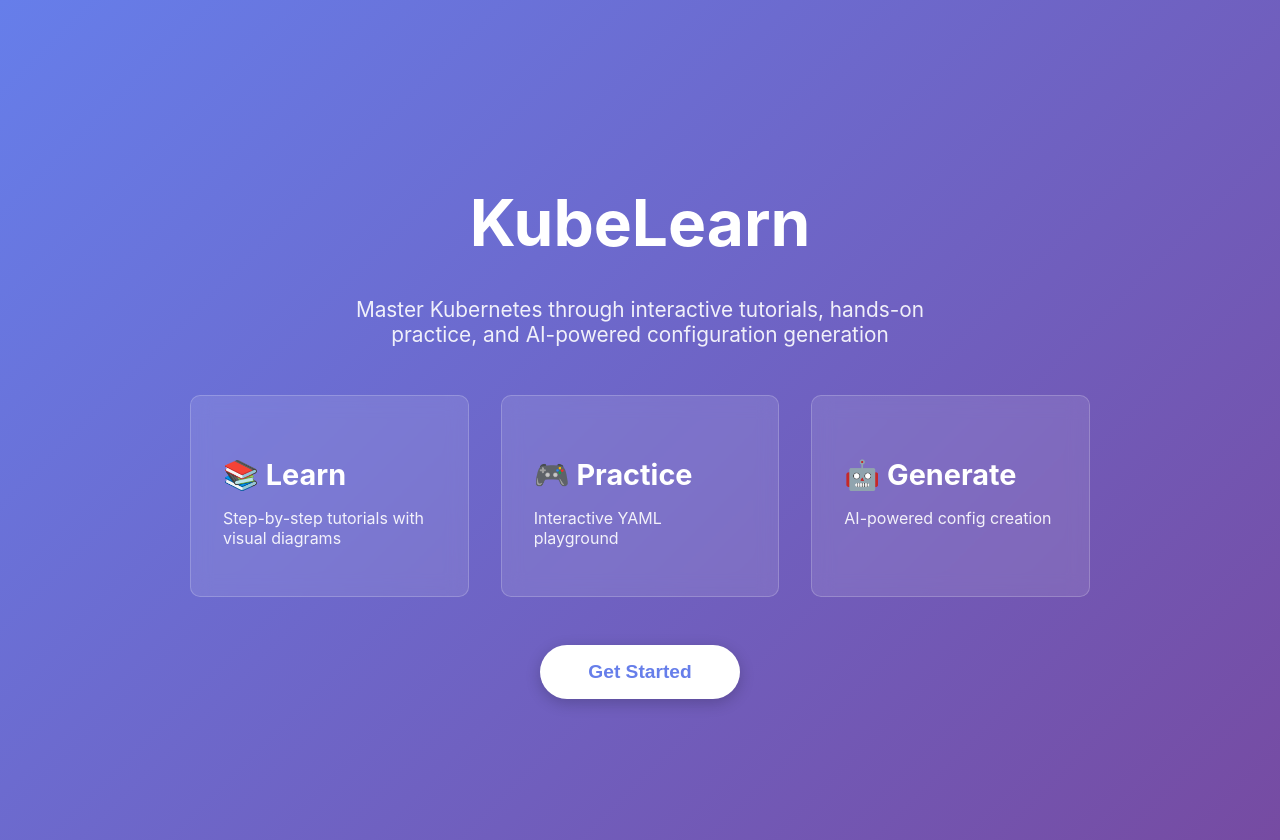
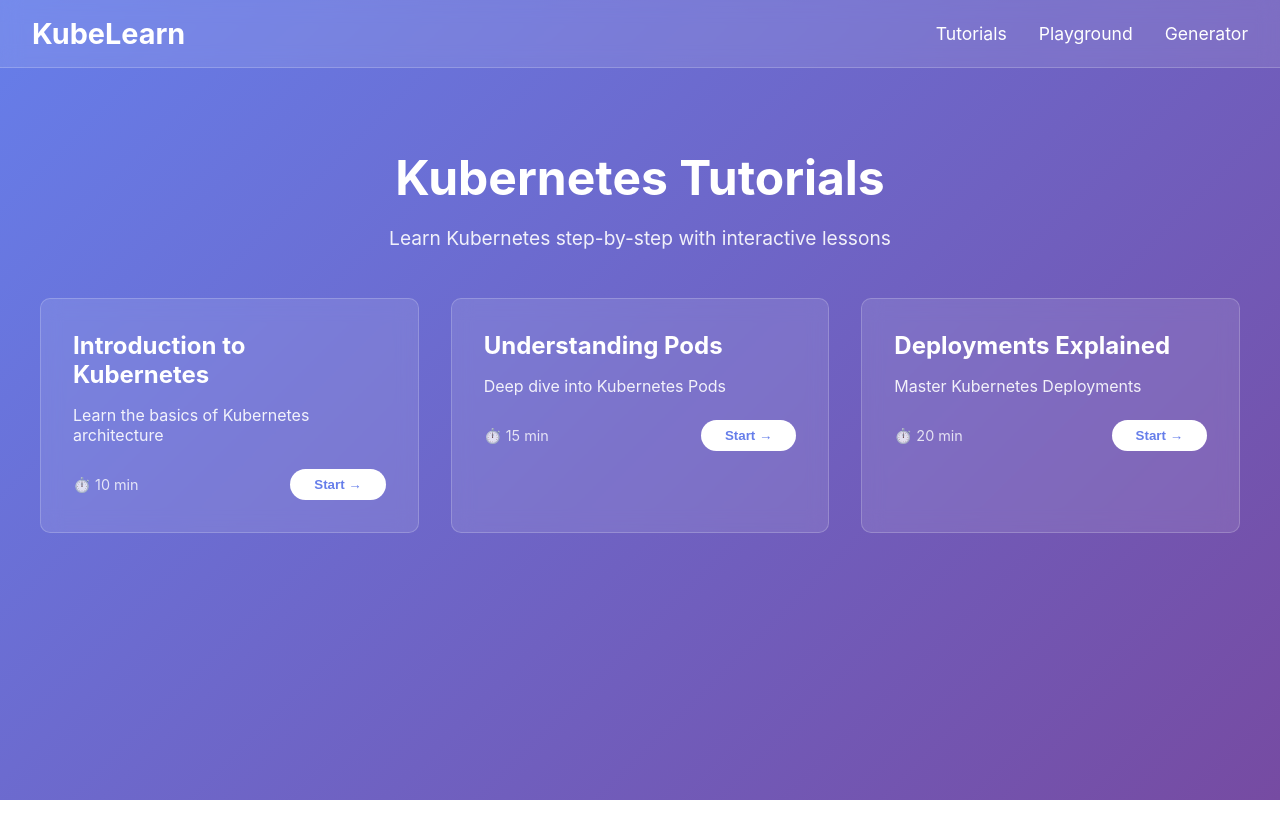
Before and after one commit to JeffreyHeytow/kubelearn, a React (Create React App) app: page /tutorials in a window 1280 px wide. After the commit the page ends 800 px from the top, so only its background shows below. Built offline with nearby package versions, Linux system fonts and the light colour scheme.

Commit message:
Add React Router and tutorials page with navigation

```diff
--- a/package.json
+++ b/package.json
@@ -13,7 +13,7 @@
     "react": "^19.2.3",
     "react-copy-to-clipboard": "^5.1.0",
     "react-dom": "^19.2.3",
-    "react-router-dom": "^7.11.0",
+    "react-router-dom": "^6.30.2",
     "react-scripts": "5.0.1",
     "web-vitals": "^2.1.4"
   },
--- a/src/App.js
+++ b/src/App.js
@@ -1,29 +1,17 @@
 import React from 'react';
+import { BrowserRouter, Routes, Route } from 'react-router-dom';
+import Home from './pages/Home';
+import Tutorials from './pages/Tutorials';
 import './App.css';
 
 function App() {
   return (
-    <div className="App">
-      <header className="App-header">
-        <h1>KubeLearn</h1>
-        <p>Master Kubernetes through interactive tutorials, hands-on practice, and AI-powered configuration generation</p>
-        <div className="features">
-          <div className="feature">
-            <h3>📚 Learn</h3>
-            <p>Step-by-step tutorials with visual diagrams</p>
-          </div>
-          <div className="feature">
-            <h3>🎮 Practice</h3>
-            <p>Interactive YAML playground</p>
-          </div>
-          <div className="feature">
-            <h3>🤖 Generate</h3>
-            <p>AI-powered config creation</p>
-          </div>
-        </div>
-        <button className="cta-button">Get Started</button>
-      </header>
-    </div>
+    <BrowserRouter>
+      <Routes>
+        <Route path="/" element={<Home />} />
+        <Route path="/tutorials" element={<Tutorials />} />
+      </Routes>
+    </BrowserRouter>
   );
 }
 
--- /dev/null
+++ b/src/pages/Home.js
@@ -0,0 +1,35 @@
+import React from 'react';
+import { useNavigate } from 'react-router-dom';
+import '../App.css';
+
+function Home() {
+  const navigate = useNavigate();
+
+  return (
+    <div className="App">
+      <header className="App-header">
+        <h1>KubeLearn</h1>
+        <p>Master Kubernetes through interactive tutorials, hands-on practice, and AI-powered configuration generation</p>
+        <div className="features">
+          <div className="feature">
+            <h3>📚 Learn</h3>
+            <p>Step-by-step tutorials with visual diagrams</p>
+          </div>
+          <div className="feature">
+            <h3>🎮 Practice</h3>
+            <p>Interactive YAML playground</p>
+          </div>
+          <div className="feature">
+            <h3>🤖 Generate</h3>
+            <p>AI-powered config creation</p>
+          </div>
+        </div>
+        <button className="cta-button" onClick={() => navigate('/tutorials')}>
+          Get Started
+        </button>
+      </header>
+    </div>
+  );
+}
+
+export { Home as default };
--- /dev/null
+++ b/src/pages/Tutorials.css
@@ -0,0 +1,118 @@
+.tutorials-page {
+    min-height: 100vh;
+    background: linear-gradient(135deg, #667eea 0%, #764ba2 100%);
+}
+
+.navbar {
+    display: flex;
+    justify-content: space-between;
+    align-items: center;
+    padding: 1rem 2rem;
+    background: rgba(255, 255, 255, 0.1);
+    backdrop-filter: blur(10px);
+    border-bottom: 1px solid rgba(255, 255, 255, 0.2);
+}
+
+.navbar h2 {
+    color: white;
+    margin: 0;
+    cursor: pointer;
+    font-size: 1.8rem;
+}
+
+.nav-links {
+    display: flex;
+    gap: 2rem;
+}
+
+.nav-links span {
+    color: white;
+    cursor: pointer;
+    font-size: 1.1rem;
+    transition: opacity 0.3s;
+}
+
+.nav-links span:hover {
+    opacity: 0.7;
+}
+
+.tutorials-container {
+    padding: 3rem 2rem;
+    max-width: 1200px;
+    margin: 0 auto;
+}
+
+.tutorials-container h1 {
+    color: white;
+    font-size: 3rem;
+    margin-bottom: 0.5rem;
+    text-align: center;
+}
+
+.subtitle {
+    color: white;
+    opacity: 0.9;
+    font-size: 1.2rem;
+    text-align: center;
+    margin-bottom: 3rem;
+}
+
+.tutorials-grid {
+    display: grid;
+    grid-template-columns: repeat(auto-fill, minmax(300px, 1fr));
+    gap: 2rem;
+}
+
+.tutorial-card {
+    background: rgba(255, 255, 255, 0.1);
+    border: 1px solid rgba(255, 255, 255, 0.2);
+    border-radius: 10px;
+    padding: 2rem;
+    backdrop-filter: blur(10px);
+    transition: transform 0.3s ease;
+    cursor: pointer;
+}
+
+.tutorial-card:hover {
+    transform: translateY(-5px);
+}
+
+.tutorial-card h3 {
+    color: white;
+    margin-top: 0;
+    margin-bottom: 1rem;
+    font-size: 1.5rem;
+}
+
+.tutorial-card p {
+    color: white;
+    opacity: 0.9;
+    margin-bottom: 1.5rem;
+}
+
+.tutorial-footer {
+    display: flex;
+    justify-content: space-between;
+    align-items: center;
+}
+
+.duration {
+    color: white;
+    opacity: 0.8;
+    font-size: 0.9rem;
+}
+
+.tutorial-card button {
+    background: white;
+    color: #667eea;
+    border: none;
+    padding: 0.5rem 1.5rem;
+    border-radius: 20px;
+    font-weight: bold;
+    cursor: pointer;
+    transition: all 0.3s;
+}
+
+.tutorial-card button:hover {
+    transform: scale(1.05);
+}
--- /dev/null
+++ b/src/pages/Tutorials.js
@@ -0,0 +1,48 @@
+import React from 'react';
+import { useNavigate } from 'react-router-dom';
+import './Tutorials.css';
+
+function Tutorials() {
+  const navigate = useNavigate();
+
+  const tutorials = [
+    { id: 1, title: 'Introduction to Kubernetes', description: 'Learn the basics of Kubernetes architecture', duration: '10 min' },
+    { id: 2, title: 'Understanding Pods', description: 'Deep dive into Kubernetes Pods', duration: '15 min' },
+    { id: 3, title: 'Deployments Explained', description: 'Master Kubernetes Deployments', duration: '20 min' },
+  ];
+
+  return (
+    <div className="tutorials-page">
+      <nav className="navbar">
+        <h2 onClick={() => navigate('/')}>KubeLearn</h2>
+        <div className="nav-links">
+          <span onClick={() => navigate('/tutorials')}>Tutorials</span>
+          <span>Playground</span>
+          <span>Generator</span>
+        </div>
+      </nav>
+
+      <div className="tutorials-container">
+        <h1>Kubernetes Tutorials</h1>
+        <p className="subtitle">Learn Kubernetes step-by-step with interactive lessons</p>
+
+        <div className="tutorials-grid">
+          {tutorials.map(tutorial => (
+            <div key={tutorial.id} className="tutorial-card">
+              <h3>{tutorial.title}</h3>
+              <p>{tutorial.description}</p>
+              <div className="tutorial-footer">
+                <span className="duration">⏱️ {tutorial.duration}</span>
+                <button onClick={() => navigate(`/tutorial/${tutorial.id}`)}>
+                  Start →
+                </button>
+              </div>
+            </div>
+          ))}
+        </div>
+      </div>
+    </div>
+  );
+}
+
+export { Tutorials as default };
```
Also changed, not shown: 1 other file (tests, documents, lock files or other folders).
